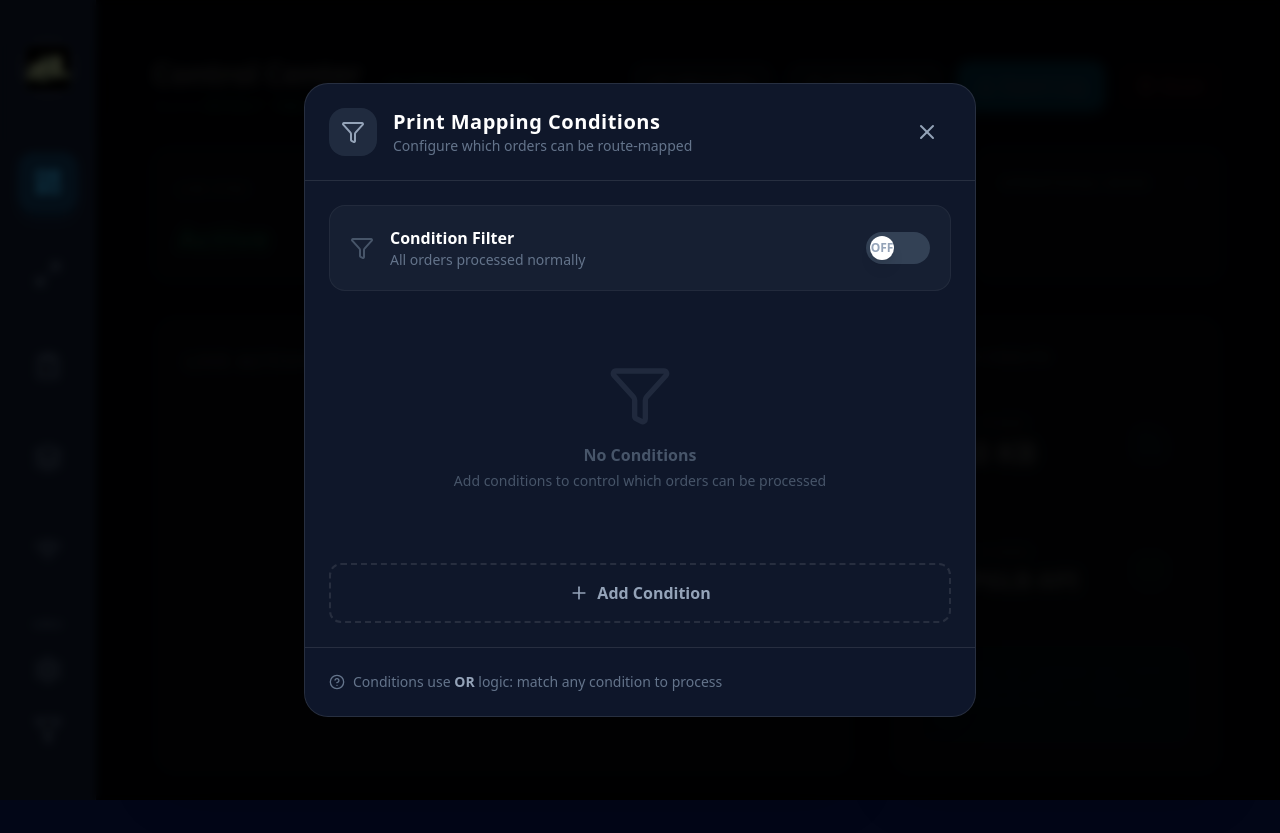
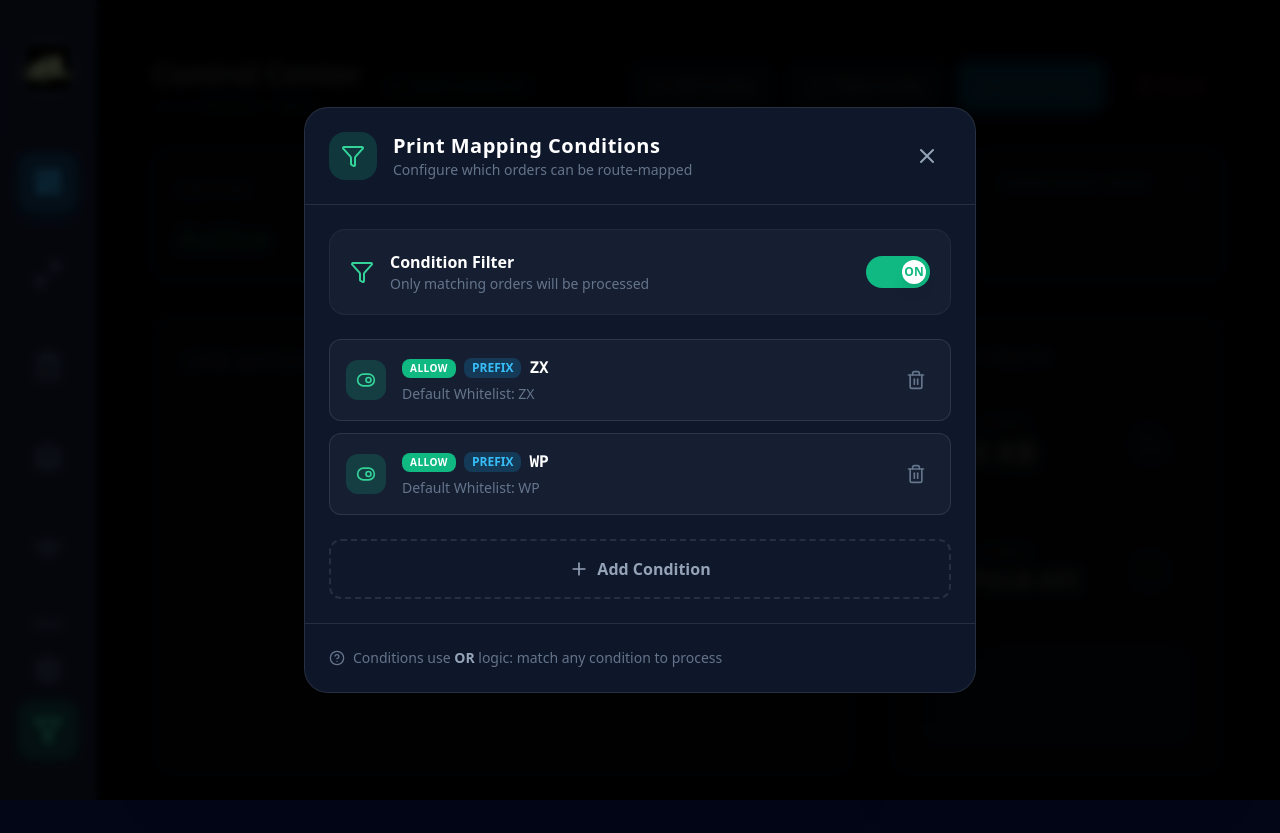
Before and after one commit to darrien-wang/logistics-route-resolver, a React (Vite) app: page / in a window 1280 px wide. Both pictures are taken after a click on the button 47 px from the left and 730 px from the top of the page. Built offline with nearby package versions, Linux system fonts and the light colour scheme.

Commit message:
fix:print

```diff
--- a/components/PrintConditionManager.tsx
+++ b/components/PrintConditionManager.tsx
@@ -23,10 +23,11 @@ const PrintConditionManager: React.FC<PrintConditionManagerProps> = ({ isOpen, o
     const [enabled, setEnabled] = useState(printMappingConditionService.isEnabled());
     const [conditions, setConditions] = useState<MappingCondition[]>(printMappingConditionService.getConditions());
     const [showAddForm, setShowAddForm] = useState(false);
-    const [newCondition, setNewCondition] = useState<{ type: ConditionType; value: string; description: string }>({
+    const [newCondition, setNewCondition] = useState<{ type: ConditionType; value: string; description: string; mode: 'include' | 'exclude' }>({
         type: 'fileList',
         value: '',
-        description: ''
+        description: '',
+        mode: 'include'
     });
 
     // For fileList type
@@ -88,7 +89,8 @@ const PrintConditionManager: React.FC<PrintConditionManagerProps> = ({ isOpen, o
                 enabled: true,
                 description: newCondition.description.trim() || fileName || 'Manual paste',
                 fileListData: parsedItems,
-                fileName: fileName || undefined
+                fileName: fileName || undefined,
+                mode: newCondition.mode
             });
         } else {
             if (!newCondition.value.trim()) return;
@@ -97,12 +99,13 @@ const PrintConditionManager: React.FC<PrintConditionManagerProps> = ({ isOpen, o
                 type: newCondition.type,
                 value: newCondition.value.trim(),
                 enabled: true,
-                description: newCondition.description.trim() || undefined
+                description: newCondition.description.trim() || undefined,
+                mode: newCondition.mode
             });
         }
 
         setConditions(printMappingConditionService.getConditions());
-        setNewCondition({ type: 'fileList', value: '', description: '' });
+        setNewCondition({ type: 'fileList', value: '', description: '', mode: 'include' });
         setFileListInput('');
         setParsedItems([]);
         setFileName('');
@@ -121,7 +124,7 @@ const PrintConditionManager: React.FC<PrintConditionManagerProps> = ({ isOpen, o
 
     const resetForm = () => {
         setShowAddForm(false);
-        setNewCondition({ type: 'fileList', value: '', description: '' });
+        setNewCondition({ type: 'fileList', value: '', description: '', mode: 'include' });
         setFileListInput('');
         setParsedItems([]);
         setFileName('');
@@ -204,14 +207,18 @@ const PrintConditionManager: React.FC<PrintConditionManagerProps> = ({ isOpen, o
                                 <div
                                     key={condition.id}
                                     className={`flex items-center gap-4 p-4 rounded-xl border transition-all ${condition.enabled
-                                        ? 'bg-slate-800/50 border-white/10'
+                                        ? condition.mode === 'exclude'
+                                            ? 'bg-red-900/20 border-red-500/30'
+                                            : 'bg-slate-800/50 border-white/10'
                                         : 'bg-slate-900/50 border-white/5 opacity-50'
                                         }`}
                                 >
                                     <button
                                         onClick={() => handleToggleCondition(condition.id)}
                                         className={`w-10 h-10 rounded-xl flex items-center justify-center transition-all ${condition.enabled
-                                            ? 'bg-emerald-500/20 text-emerald-400'
+                                            ? condition.mode === 'exclude'
+                                                ? 'bg-red-500/20 text-red-400'
+                                                : 'bg-emerald-500/20 text-emerald-400'
                                             : 'bg-slate-800 text-slate-600'
                                             }`}
                                     >
@@ -224,11 +231,19 @@ const PrintConditionManager: React.FC<PrintConditionManagerProps> = ({ isOpen, o
 
                                     <div className="flex-1 min-w-0">
                                         <div className="flex items-center gap-2">
+                                            {/* Mode Badge */}
+                                            <span className={`px-2 py-0.5 text-[10px] font-bold rounded-lg uppercase tracking-wider ${condition.mode === 'exclude'
+                                                    ? 'bg-red-500 text-white'
+                                                    : 'bg-emerald-500 text-white'
+                                                }`}>
+                                                {condition.mode === 'exclude' ? 'BLOCK' : 'ALLOW'}
+                                            </span>
+
                                             <span className={`px-2 py-0.5 text-xs font-bold rounded-lg uppercase ${condition.type === 'fileList'
                                                 ? 'bg-amber-500/20 text-amber-400'
                                                 : 'bg-sky-500/20 text-sky-400'
                                                 }`}>
-                                                {condition.type === 'fileList' ? 'WHITELIST' : condition.type}
+                                                {condition.type === 'fileList' ? 'LIST' : condition.type}
                                             </span>
                                             <span className="font-mono text-white font-bold truncate">
                                                 {condition.type === 'fileList'
@@ -268,6 +283,28 @@ const PrintConditionManager: React.FC<PrintConditionManagerProps> = ({ isOpen, o
                                     className="p-1 rounded-lg hover:bg-white/5 text-slate-400"
                                 >
                                     <X className="w-5 h-5" />
+                                </button>
+                            </div>
+
+                            {/* Mode Selection */}
+                            <div className="flex p-1 bg-slate-900 rounded-xl mb-4">
+                                <button
+                                    onClick={() => setNewCondition(prev => ({ ...prev, mode: 'include' }))}
+                                    className={`flex-1 py-2 rounded-lg text-sm font-bold transition-all ${newCondition.mode === 'include'
+                                            ? 'bg-emerald-500 text-white shadow-lg'
+                                            : 'text-slate-500 hover:text-slate-300'
+                                        }`}
+                                >
+                                    Whitelist (Allow)
+                                </button>
+                                <button
+                                    onClick={() => setNewCondition(prev => ({ ...prev, mode: 'exclude' }))}
+                                    className={`flex-1 py-2 rounded-lg text-sm font-bold transition-all ${newCondition.mode === 'exclude'
+                                            ? 'bg-red-500 text-white shadow-lg'
+                                            : 'text-slate-500 hover:text-slate-300'
+                                        }`}
+                                >
+                                    Blacklist (Block)
                                 </button>
                             </div>
 
--- a/hooks/useRouteResolution.ts
+++ b/hooks/useRouteResolution.ts
@@ -90,17 +90,11 @@ export const useRouteResolution = ({
         const ids = searchId.split(/[\s,;]+/).filter(id => id.length > 0);
         if (ids.length === 0) return;
 
-        // STRICT VALIDATION: Check for ZX/WP prefix
-        const invalidId = ids.find(id => !/^(ZX|WP)/i.test(id));
-        if (invalidId) {
-            setError(`INVALID PREFIX: ${invalidId} (Must start with ZX/WP)`);
-            if (apiSettings.voiceEnabled) voiceService.playError();
-            setLoading(false);
-            return;
-        }
+        // REMOVED HARCODED ZX/WP CHECK - Handled by Print Mapping Conditions
 
         // CLIENT MODE: Send scan action to Host instead of processing locally
         if (lanSyncService.isClient() && lanSyncService.isConnected()) {
+            // ... (client mode logic remains same)
             console.log(`[LanSync] CLIENT mode: Sending scan to Host: ${ids.join(', ')}`);
             for (const id of ids) {
                 const upperId = id.toUpperCase();
@@ -121,6 +115,7 @@ export const useRouteResolution = ({
 
         // Block operations if token is expired (and API is enabled)
         if (apiSettings.enabled && isTokenExpired()) {
+            // ... (token logic remains same)
             setError('TOKEN EXPIRED');
             setCurrentResult(null);
             setShowTokenExpired(true);
@@ -146,12 +141,28 @@ export const useRouteResolution = ({
                     // Print Condition Pool Check - before route resolution
                     if (printMappingConditionService.isEnabled()) {
                         const checkResult = printMappingConditionService.checkOrder(uppercaseId, cachedOrder?.zipCode);
+                        console.log(`[Resolution] Condition Check for ${uppercaseId}: allowed=${checkResult.allowed}`, checkResult);
+
                         if (!checkResult.allowed) {
-                            console.log(`[PrintCondition] Order ${uppercaseId} filtered: ${checkResult.reason}`);
-                            // Print exception label and skip
+                            console.log(`[Resolution] ENTERING FILTER BLOCK. Reason: ${checkResult.reason}`);
+
+                            // LOGIC: If Blocked block Blacklist (exclude rule) -> Print the raw string (Special handling)
+                            // If just not Whitelisted -> Print Exception (Default handling) or nothing?
+                            // User request: "If matched blacklist, print this string out"
+
                             if (apiSettings.autoPrintLabelEnabled && !options?.isRemoteScan) {
-                                labelPrintService.queueExceptionPrint(uppercaseId);
+                                if (checkResult.reason?.includes('Blocked by Blacklist')) {
+                                    // It's a Blacklisted item (Special Exception) -> Print with custom labels
+                                    console.log('[PrintCondition] Printing SPECIAL EXCEPTION for blocked item');
+                                    labelPrintService.queueExceptionPrint(uppercaseId, true, 'BLOCKED', 'CONDITION FILTER');
+                                } else {
+                                    // Not whitelisted -> Normal Exception -> STOP -> DO NOT PRINT
+                                    // Previously this was falling through or printing default exception?
+                                    // We explicitly enforce NO PRINT here.
+                                    console.log('[PrintCondition] Item filtered (not in whitelist). Skipping print.');
+                                }
                             }
+
                             // Record to history as filtered exception
                             const exceptionResult: ResolvedRouteInfo = {
                                 orderId: uppercaseId,
--- a/services/LabelPrintService.ts
+++ b/services/LabelPrintService.ts
@@ -154,11 +154,14 @@ class LabelPrintService {
     /**
      * Generate exception label image
      */
-    generateExceptionLabelImage(orderId: string): string {
-        // Cache exception labels by date + orderId
+    /**
+     * Generate exception label image
+     */
+    generateExceptionLabelImage(orderId: string, customTitle: string = 'EXCEPTION', customFooter: string = 'NO ROUTE'): string {
+        // Cache exception labels by date + orderId + title
         const today = new Date();
         const dateStr = `${today.getFullYear()}-${String(today.getMonth() + 1).padStart(2, '0')}-${String(today.getDate()).padStart(2, '0')} ${String(today.getHours()).padStart(2, '0')}:${String(today.getMinutes()).padStart(2, '0')}`;
-        const cacheKey = `exception-${orderId}-${dateStr}`;
+        const cacheKey = `exception-${orderId}-${customTitle}-${dateStr}`;
 
         if (this.exceptionCache.has(cacheKey)) {
             return this.exceptionCache.get(cacheKey)!;
@@ -185,12 +188,12 @@ class LabelPrintService {
         ctx.textBaseline = 'top';
         ctx.fillText(dateStr, width - 60, 25);
 
-        // "EXCEPTION" label
+        // TITLE label (customizable)
         ctx.fillStyle = '#cc0000';
         ctx.font = 'bold 80px Arial';
         ctx.textAlign = 'center';
         ctx.textBaseline = 'middle';
-        ctx.fillText('EXCEPTION', leftWidth / 2, height * 0.15);
+        ctx.fillText(customTitle, leftWidth / 2, height * 0.15);
 
         // Order ID
         ctx.fillStyle = '#000000';
@@ -212,10 +215,18 @@ class LabelPrintService {
         ctx.lineTo(width - 20, height * 0.5);
         ctx.stroke();
 
-        // "NO ROUTE"
+        // FOOTER (customizable)
         ctx.fillStyle = '#999999';
-        ctx.font = 'bold 120px Arial';
-        ctx.fillText('NO ROUTE', leftWidth / 2, height * 0.75);
+        // Auto-scale footer text
+        let footerFontSize = 120;
+        ctx.font = `bold ${footerFontSize}px Arial`;
+        let footerWidth = ctx.measureText(customFooter).width;
+        while (footerWidth > leftWidth - 40 && footerFontSize > 60) {
+            footerFontSize -= 10;
+            ctx.font = `bold ${footerFontSize}px Arial`;
+            footerWidth = ctx.measureText(customFooter).width;
+        }
+        ctx.fillText(customFooter, leftWidth / 2, height * 0.75);
 
         // Notes
         const notesBoxTop = height * 0.5 + 40;
@@ -260,18 +271,21 @@ class LabelPrintService {
         return jobId;
     }
 
-    queueExceptionPrint(orderId: string, force: boolean = false): string | null {
+    queueExceptionPrint(orderId: string, force: boolean = false, customTitle?: string, customFooter?: string): string | null {
         if (!this.enabled && !force) return null;
 
         const now = performance.now();
         const jobId = `print-ex-${++this.jobIdCounter}-${Date.now()}`;
         console.log(`[LabelPrintService] Queuing exception print job ${jobId} (force=${force})`);
+        console.log('[LabelPrintService] Call Stack:', new Error().stack); // DEBUG TRACE
 
         const job: PrintJob = {
             id: jobId,
             type: 'exception',
             orderId,
             status: 'pending',
+            baseRouteName: customTitle,
+            trackingNumber: customFooter,
             timestamp: Date.now(),
             perf: { tEnqueue: now },
         };
@@ -357,7 +371,10 @@ class LabelPrintService {
             try {
                 let dataUrl: string;
                 if (job.type === 'exception' && job.orderId) {
-                    dataUrl = this.generateExceptionLabelImage(job.orderId);
+                    // Extract custom title/footer hacked into unused fields
+                    const customTitle = job.baseRouteName;
+                    const customFooter = job.trackingNumber;
+                    dataUrl = this.generateExceptionLabelImage(job.orderId, customTitle, customFooter);
                 } else if (job.type === 'standard' && job.baseRouteName && job.stackNumber) {
                     dataUrl = this.generateLabelImage(job.baseRouteName, job.stackNumber);
                 } else {
--- a/services/PrintMappingConditionService.ts
+++ b/services/PrintMappingConditionService.ts
@@ -13,6 +13,7 @@ export interface MappingCondition {
     value: string;
     enabled: boolean;
     description?: string;
+    mode?: 'include' | 'exclude'; // include = Whitelist, exclude = Blacklist
     // 用于 fileList 类型：存储从文件加载的订单ID列表
     fileListData?: string[];
     fileName?: string;
@@ -37,10 +38,10 @@ class PrintMappingConditionService {
 
     /**
      * 检查订单是否满足条件池的任一条件
-     * @param orderId - 订单ID
-     * @param zipCode - 可选的ZIP码
-     * @param route - 可选的路由名称
-     * @returns 检查结果
+     * Logic:
+     * 1. Check Blacklist (exclude rules) -> If match, BLOCK.
+     * 2. Check Whitelist (include rules) -> If exist, must match one to ALLOW.
+     * 3. If no Whitelist rules exist -> ALLOW (as long as not blacklisted).
      */
     checkOrder(orderId: string, zipCode?: string, route?: string): ConditionCheckResult {
         // 如果功能未启用，允许所有
@@ -56,21 +57,44 @@ class PrintMappingConditionService {
             return { allowed: true, reason: 'No active conditions' };
         }
 
-        // OR 逻辑：匹配任一条件即可
-        for (const condition of activeConditions) {
+        // 1. Blacklist Check (Exclude)
+        const excludeConditions = activeConditions.filter(c => c.mode === 'exclude');
+        for (const condition of excludeConditions) {
+            if (this.matchCondition(condition, orderId, zipCode, route)) {
+                return {
+                    allowed: false,
+                    matchedCondition: condition,
+                    reason: `Blocked by Blacklist: ${condition.type}=${condition.value}`
+                };
+            }
+        }
+
+        // 2. Whitelist Check (Include)
+        const includeConditions = activeConditions.filter(c => c.mode !== 'exclude');
+
+        // If no whitelist rules exist, and we passed blacklist check -> Allow
+        if (includeConditions.length === 0) {
+            return {
+                allowed: true,
+                reason: 'Passed blacklist (no whitelist rules defined)'
+            };
+        }
+
+        // OR 逻辑：匹配任一 Whitelist 条件即可
+        for (const condition of includeConditions) {
             if (this.matchCondition(condition, orderId, zipCode, route)) {
                 return {
                     allowed: true,
                     matchedCondition: condition,
-                    reason: `Matched: ${condition.type}=${condition.value}`
+                    reason: `Matched Whitelist: ${condition.type}=${condition.value}`
                 };
             }
         }
 
-        // 没有匹配任何条件
+        // 没有匹配任何 Whitelist 条件 -> Block
         return {
             allowed: false,
-            reason: `No matching condition (${activeConditions.length} active rules)`
+            reason: `No matching whitelist condition (${includeConditions.length} active rules)`
         };
     }
 
@@ -222,11 +246,47 @@ class PrintMappingConditionService {
                 this.conditions = data.conditions || [];
                 this.enabled = data.enabled ?? false;
                 this.idCounter = data.idCounter || 0;
-                console.log(`[PrintCondition] Loaded ${this.conditions.length} conditions, enabled=${this.enabled}`);
+
+                // If enabled but no conditions, inject defaults (safeguard against open access)
+                if (this.conditions.length === 0) {
+                    console.log('[PrintCondition] Storage found but empty. Injecting defaults.');
+                    this.injectDefaults();
+                } else {
+                    console.log(`[PrintCondition] Loaded ${this.conditions.length} conditions, enabled=${this.enabled}`);
+                }
+            } else {
+                // Initial Load
+                console.log('[PrintCondition] No saved config found. Injecting defaults.');
+                this.injectDefaults();
             }
         } catch (e) {
             console.warn('[PrintCondition] Failed to load from storage:', e);
+            // Fallback
+            this.injectDefaults();
         }
+    }
+
+    private injectDefaults(): void {
+        this.conditions = [
+            {
+                id: 'default-zx',
+                type: 'prefix',
+                value: 'ZX',
+                enabled: true,
+                mode: 'include',
+                description: 'Default Whitelist: ZX'
+            },
+            {
+                id: 'default-wp',
+                type: 'prefix',
+                value: 'WP',
+                enabled: true,
+                mode: 'include',
+                description: 'Default Whitelist: WP'
+            }
+        ];
+        this.enabled = true;
+        this.saveToStorage();
     }
 
     /**
```
